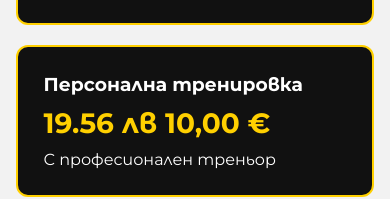
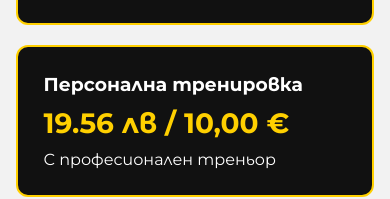
Before and after one commit to ivanPeshterskii/titangym, a plain HTML site: page index.html in a window 390 px wide. Shown: the part 2256-2455 px from the top of the page. Drawn offline with Linux system fonts and the light colour scheme.

Commit message:
Changes in responsive and prices

```diff
--- a/index.html
+++ b/index.html
@@ -122,7 +122,7 @@
 
       <div class="price-card">
         <h3>Персонална тренировка</h3>
-        <p class="price">19.56 лв 10,00 &euro;</p>
+        <p class="price">19.56 лв / 10,00 &euro;</p>
         <p>С професионален треньор</p>
       </div>
 
--- a/style.css
+++ b/style.css
@@ -1,3 +1,4 @@
+
 @import url("https://fonts.googleapis.com/css2?family=Montserrat:wght@100..900&display=swap");
 
 :root{
```
